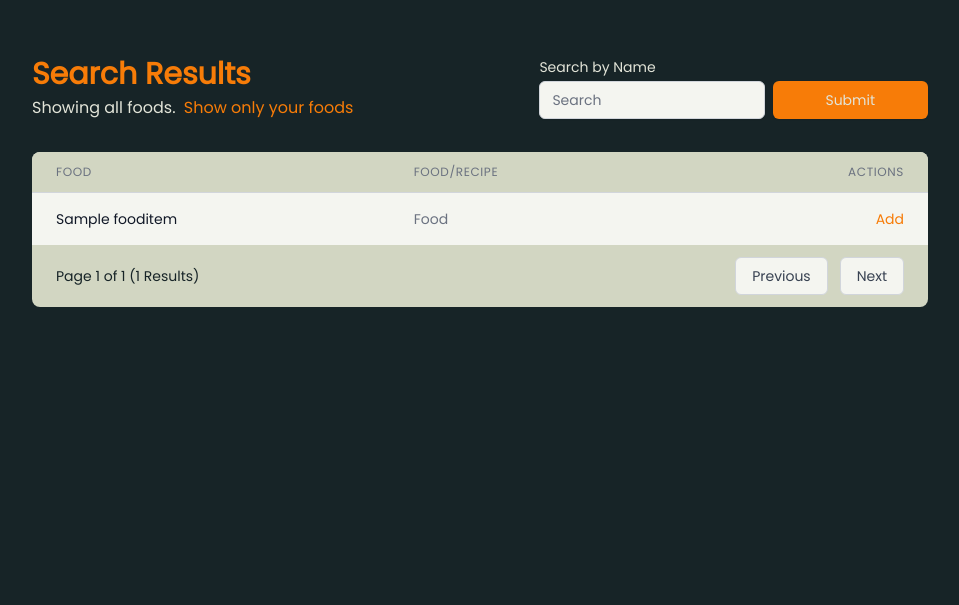
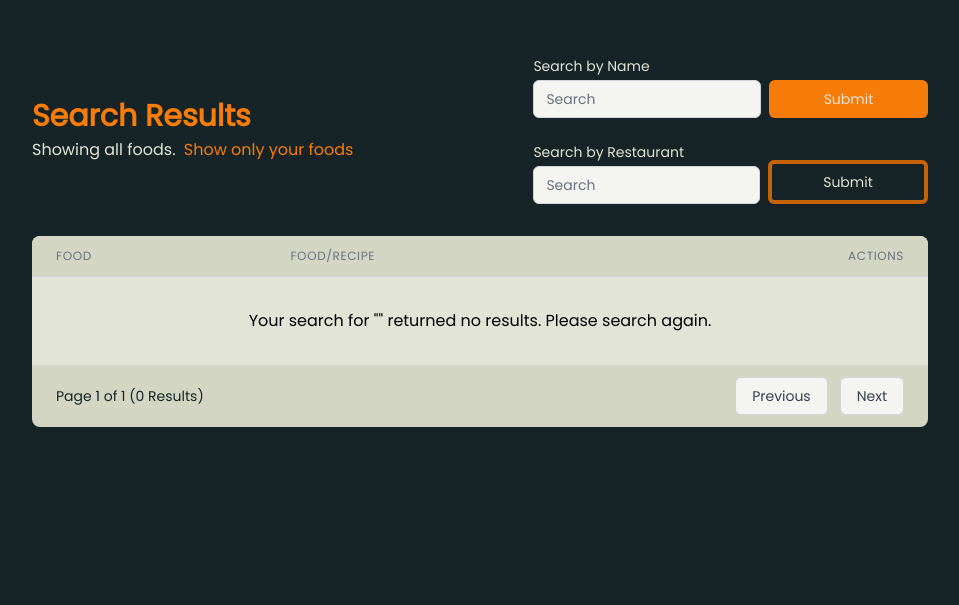
Before and after one commit to jvp-design/weight_points_plus, a Django app: page /recipe/1/food in a window 1280 px wide. Shown: the part 48-653 px from the top of the page, without its empty margins (160-1119 px from the left). Run offline with Django 3.2, Linux system fonts and the light colour scheme; a user stored in the database is signed in; tables that the repository leaves empty hold one stand-in row (values such as "Sample post"); style sheets or scripts are compiled from the project's sources; parts of the project's set-up code (start-up, migrations or seed data) failed here and were passed over; some libraries are stand-ins or nearby versions.

Commit message:
hiding restaurant foods by default when adding to recipe

```diff
--- a/weight_points_plus/foods_recipes/recipe/views.py
+++ b/weight_points_plus/foods_recipes/recipe/views.py
@@ -228,6 +228,8 @@ class RecipeFoodListView(FoodItemListView):
         self.queryset = FoodItem.objects.filter(
             Q(user__isnull=True) | Q(user=self.request.user)
         )
+        if not self.request.GET.get("restaurant"):
+            self.queryset = self.queryset.filter(restaurant__isnull=True)
         return super().get_queryset()
 
     def get_context_data(self, **kwargs: Any) -> Dict[str, Any]:
--- a/weight_points_plus/templates/foods_recipes/fooditem_list.html
+++ b/weight_points_plus/templates/foods_recipes/fooditem_list.html
@@ -61,7 +61,6 @@
               <input type="submit" class="btn-primary w-full sm:w-1/2 sm:ml-2 my-1 sm:my-0 cursor-pointer" value="Submit"/>
             </form>
           </div>
-          {% if 'recipe' not in request.resolver_match.namespaces %}
           <div class="mt-4 text-center sm:mt-0 sm:text-right">
             <form method="get" class="flex flex-col sm:flex-row sm:items-end">
               {% include "snippets/functional/text_field.html" with class="my-1 sm:my-0" name="restaurant" placeholder="Search" label="Search by Restaurant" %}
@@ -71,7 +70,6 @@
               <input type="submit" class="btn-secondary w-full sm:w-1/2 sm:ml-2 my-1 sm:my-0 cursor-pointer" value="Submit"/>
             </form>
           </div>
-          {% endif %}
         </div>
       </div>
     </div>
--- a/weight_points_plus/templates/foods_recipes/fooditeminstance_form.html
+++ b/weight_points_plus/templates/foods_recipes/fooditeminstance_form.html
@@ -25,7 +25,7 @@
         {% include "snippets/functional/select_field.html" with id=form.serving_unit.id_for_label name=form.serving_unit.html_name label=form.serving_unit.label errors=form.serving_unit.errors selected=form.serving_unit.value options=form.fields.serving_unit.choices required=form.serving_unit.field.required %}
         <input type="submit" id="submit-button" class="btn-primary cursor-pointer" value="{{ submit_button_text }}">
       </form>
-      <dl class="mt-8 sm:mt-0 border-t sm:divide-y sm:divide-contrast-light sm:border-l border-contrast-light sm:flex-3">
+      <dl class="mt-8 sm:mt-0 sm:divide-y sm:divide-contrast-light sm:border-l border-contrast-light sm:flex-3">
         {% for field in food_item_fields %}
           <div class="py-4 sm:py-5 sm:grid sm:grid-cols-3 sm:gap-4 sm:px-6">
             <dt class="text-sm font-medium text-contrast">{{ field.display}}</dt>
--- a/weight_points_plus/templates/snippets/structural/nav.html
+++ b/weight_points_plus/templates/snippets/structural/nav.html
@@ -70,19 +70,16 @@
           </button>
         </div>
       </div>
-      <div class="pt-5 pb-6">
-        {% if not user.is_authenticated %}
-        <div class="px-2 space-y-1">
+      <div class="pt-5 pb-6 space-y-2">
+        <div class="px-2 space-y-1 border-b border-contrast-dark">
           <a href="{% url 'home' %}" class="block px-3 py-2 rounded-md text-base font-medium text-primary hover:bg-primary-lighten">{% translate 'Home' %}</a>
           <a href="{% url 'about' %}" class="block px-3 py-2 rounded-md text-base font-medium text-primary hover:bg-primary-lighten">{% translate 'About' %}</a>
           <a href="{% url 'contact' %}" class="block px-3 py-2 rounded-md text-base font-medium text-primary hover:bg-primary-lighten">{% translate 'Contact' %}</a>
         </div>
-          <div class="mt-6 px-5">
-            <p class="text-center text-base font-medium text-gray-500"><a href="{% url 'account_signup' %}" class="text-primary hover:underline">{% translate 'Register' %}</a></p>
-          </div>
-          <div class="mt-6 px-5">
-            <p class="text-center text-base font-medium text-gray-500">Existing customer? <a href="{% url 'account_login' %}" class="text-primary hover:underline">{% translate 'Sign In' %}</a></p>
-          </div>
+        {% if not user.is_authenticated %}
+          <a href="{% url 'account_signup' %}" class="block px-3 py-2 rounded-md text-base font-medium text-primary hover:bg-contrast-light">{% translate 'Register' %}</a>
+
+          <a href="{% url "account_login" %}" class="block px-3 py-2 rounded-md text-base font-medium text-primary hover:bg-contrast-light">{% translate 'Login' %}</a>
         {% else %}
           <div class="px-2 space-y-1">
             <a href="{% url 'day:today' %}" class="block px-3 py-2 rounded-md text-base font-medium text-primary hover:bg-contrast-light">{% translate 'Food Tracker' %}</a>
@@ -92,9 +89,10 @@
             <a href="{% url "recipe:list" %}" class="block px-3 py-2 rounded-md text-base font-medium text-primary hover:bg-contrast-light">{% translate 'Recipes' %}</a>
 
           </div>
-          <div class="mt-6 px-5">
-            <p class="text-center text-base font-medium text-gray-500"><a href="{% url 'users:me' %}" class="text-primary hover:underline">{% translate 'User' %}</a></p>
-            <p class="text-center text-base font-medium text-gray-500"><a href="{% url 'account_logout' %}" class="text-primary hover:underline">{% translate 'Log Out' %}</a></p>
+          <div class="mt-6">
+            <a href="{% url "users:me" %}" class="block px-3 py-2 rounded-md text-center text-base font-medium text-primary hover:bg-contrast-light">{% translate 'User' %}</a>
+
+            <a href="{% url "account_logout" %}" class="block px-3 py-2 rounded-md text-center text-base font-medium text-primary hover:bg-contrast-light">{% translate 'Log Out' %}</a>
           </div>
         {% endif %}
       </div>
```
Also changed, not shown: weight_points_plus/theme/static/css/dist/styles.css. Lines whose indentation alone changed are shown as unchanged.
